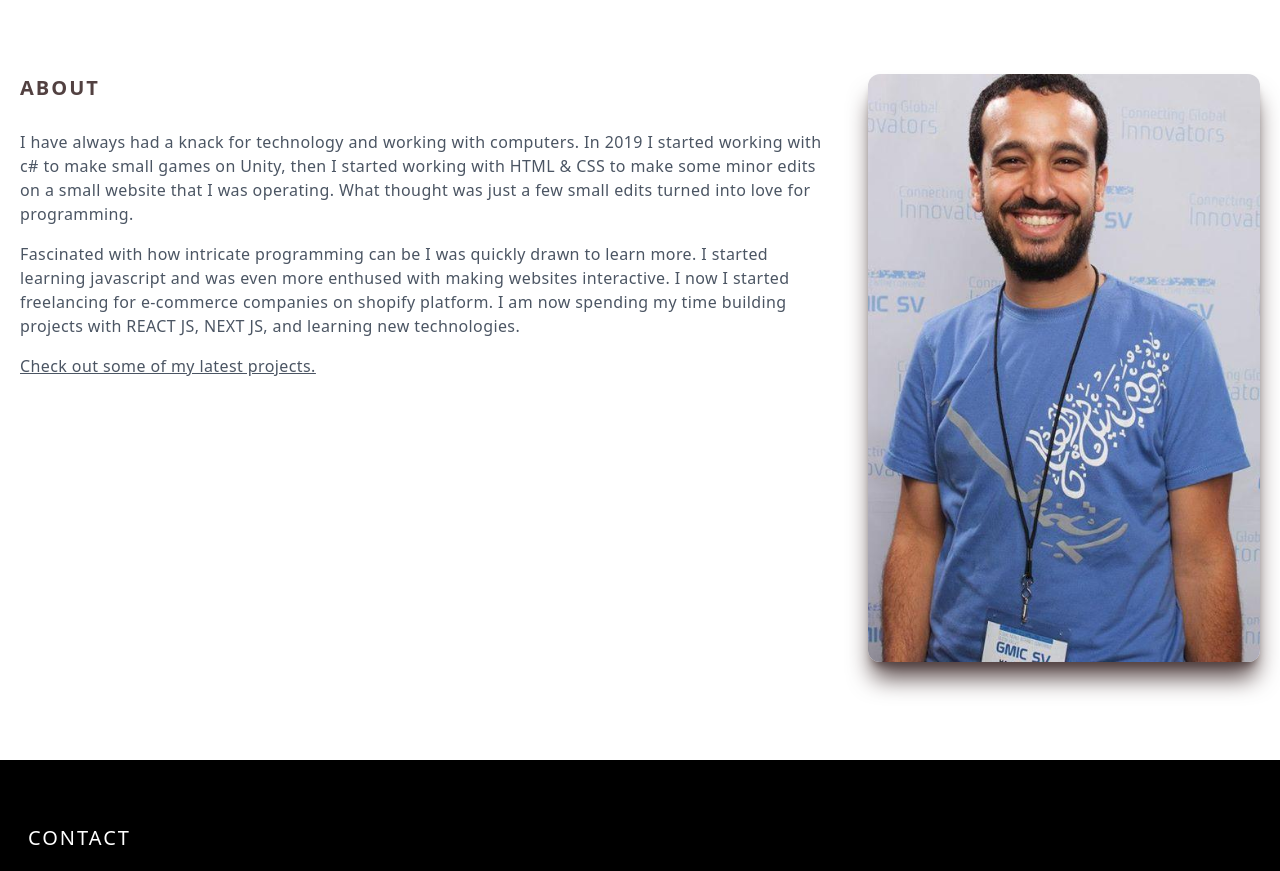
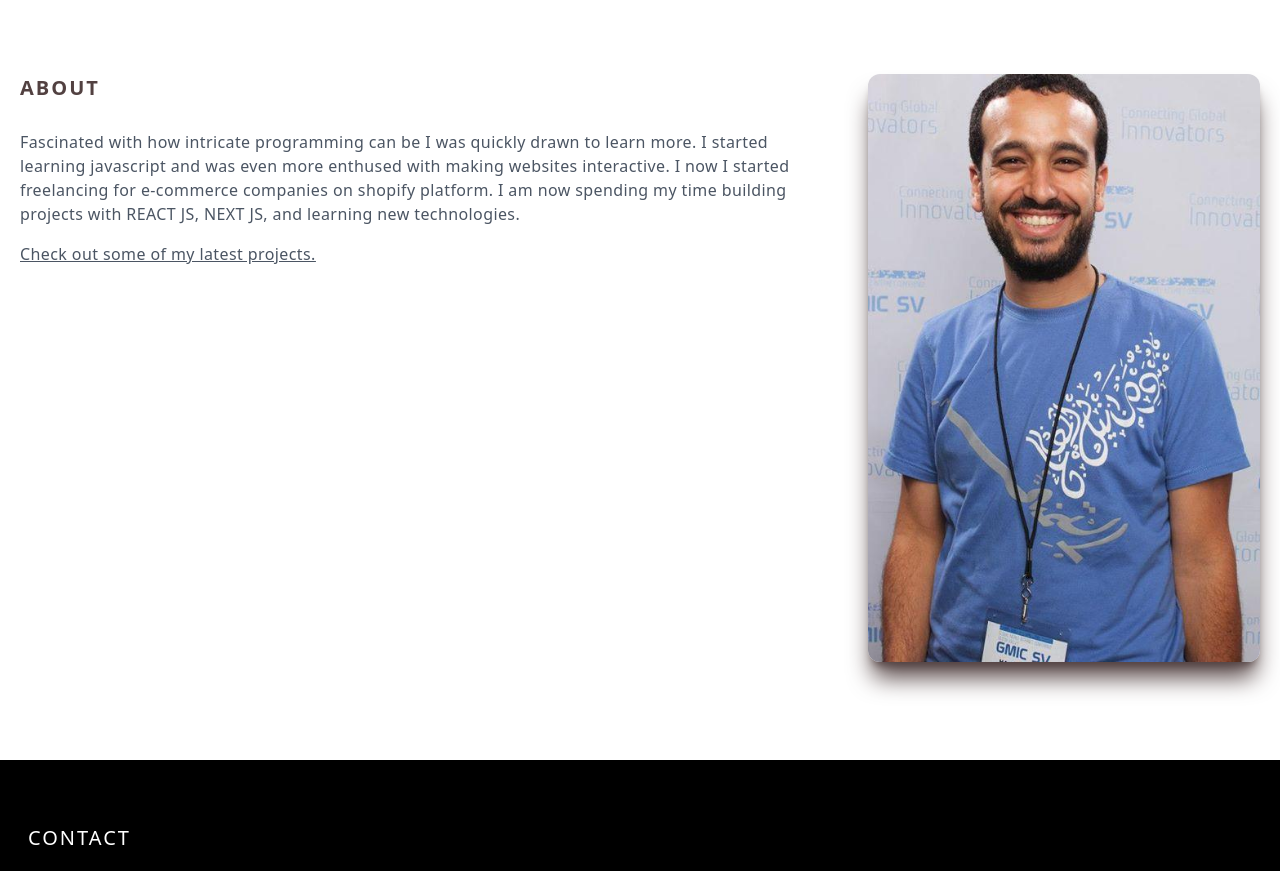
Before and after one commit to KhaledHN/hazem-portfolio, a Next.js app: page / in a window 1280 px wide. Shown: the part 840-1711 px from the top of the page. Built offline with nearby package versions, Linux system fonts and the light colour scheme.

Commit message:
comment dummy content
Signed-off-by: Hazem Khaled <hazem.n@salla.sa>

```diff
--- a/components/About.tsx
+++ b/components/About.tsx
@@ -13,13 +13,13 @@ const About = () => {
           <h2 className="uppercase text-xl font-bold tracking-widest pb-5 text-[#524141]">
             About
           </h2>
-          <p className="py-2 text-gray-600">
+          {/* <p className="py-2 text-gray-600">
             I have always had a knack for technology and working with computers.
             In 2019 I started working with c# to make small games on Unity, then
             I started working with HTML & CSS to make some minor edits on a
             small website that I was operating. What thought was just a few
             small edits turned into love for programming.
-          </p>
+          </p> */}
           <p className="py-2 text-gray-600">
             Fascinated with how intricate programming can be I was quickly drawn
             to learn more. I started learning javascript and was even more
```
